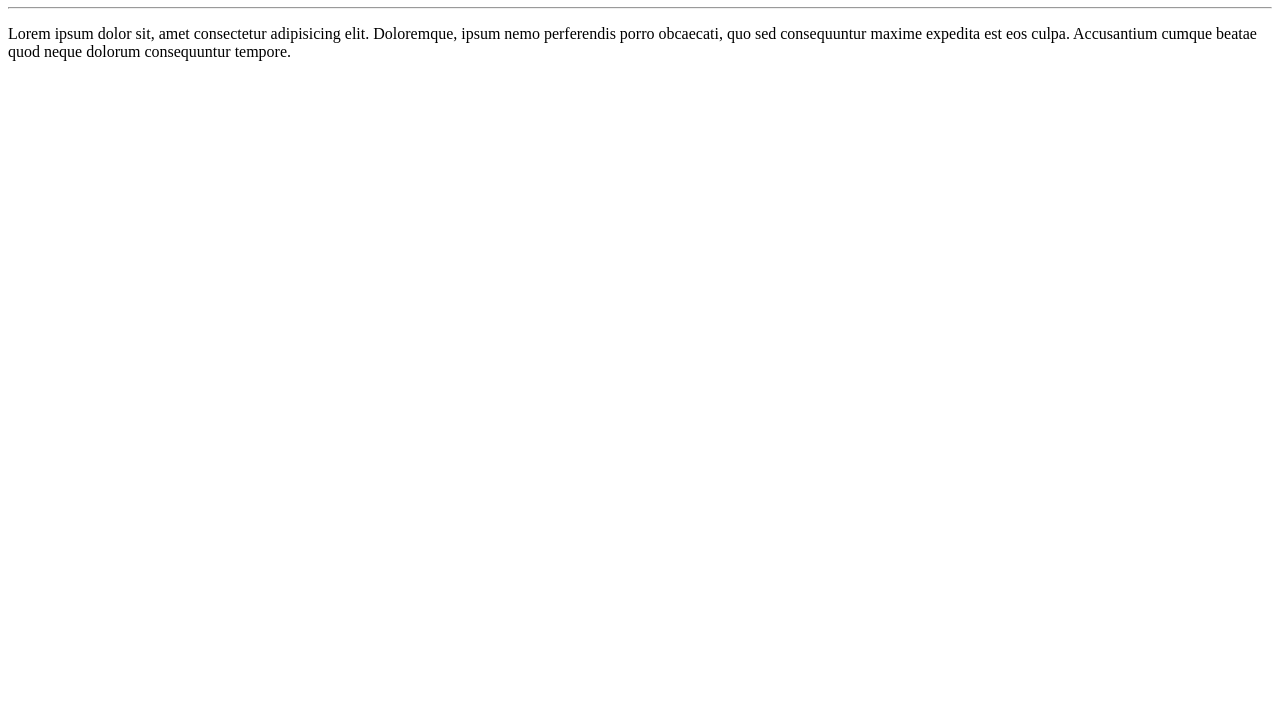
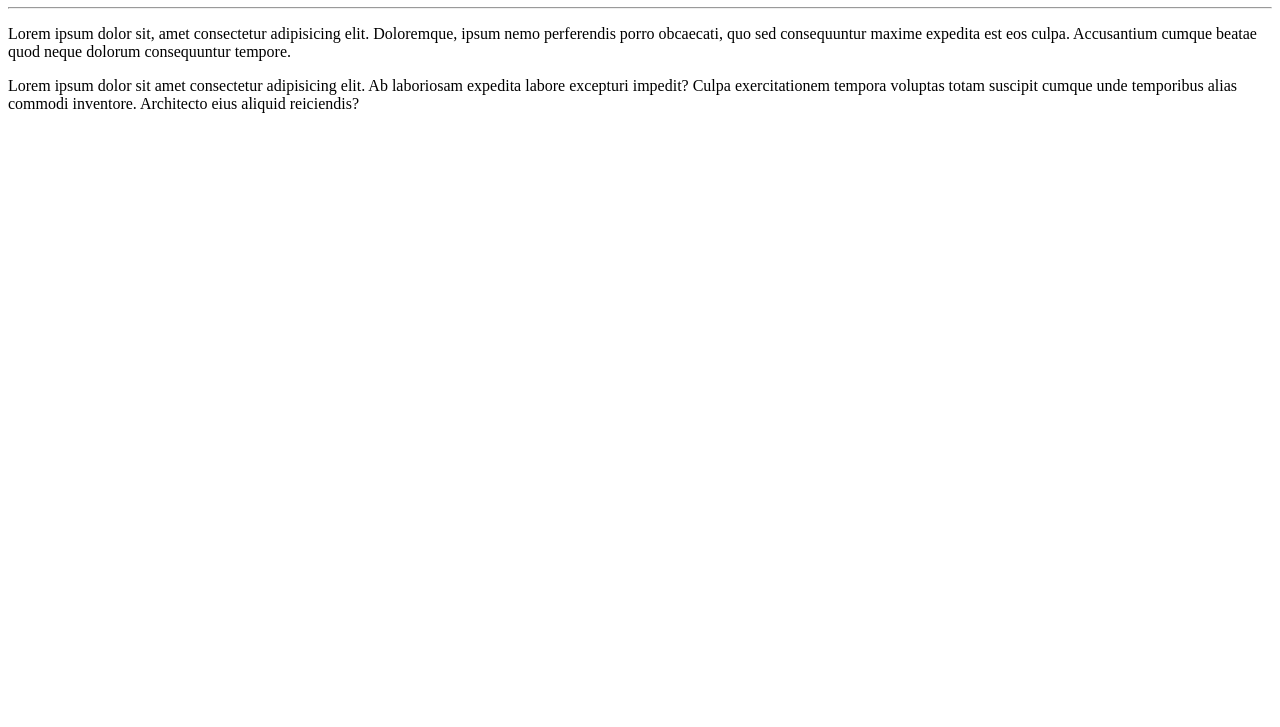
Before and after one commit to IlanVeras/Hello-World, a plain HTML site: page site-exemplo/index.html in a window 1280 px wide. Shown: the part 73-800 px from the top of the page. Drawn offline with Linux system fonts and the light colour scheme.

Commit message:
Adicionei paragrafo

```diff
--- a/site-exemplo/index.html
+++ b/site-exemplo/index.html
@@ -9,5 +9,6 @@
     <h1>Olá, Mundo</h1>
     <hr>
     <p>Lorem ipsum dolor sit, amet consectetur adipisicing elit. Doloremque, ipsum nemo perferendis porro obcaecati, quo sed consequuntur maxime expedita est eos culpa. Accusantium cumque beatae quod neque dolorum consequuntur tempore.</p>
+    <p>Lorem ipsum dolor sit amet consectetur adipisicing elit. Ab laboriosam expedita labore excepturi impedit? Culpa exercitationem tempora voluptas totam suscipit cumque unde temporibus alias commodi inventore. Architecto eius aliquid reiciendis?</p>
 </body>
 </html>
```
